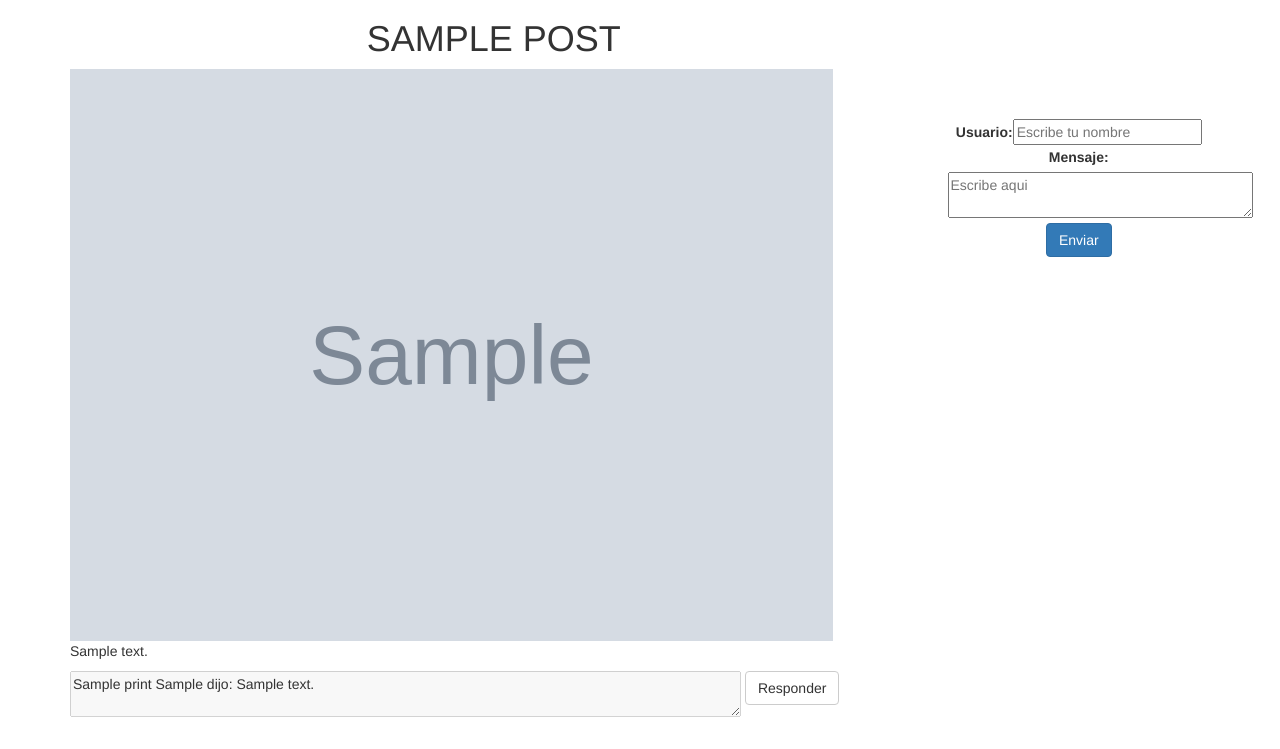
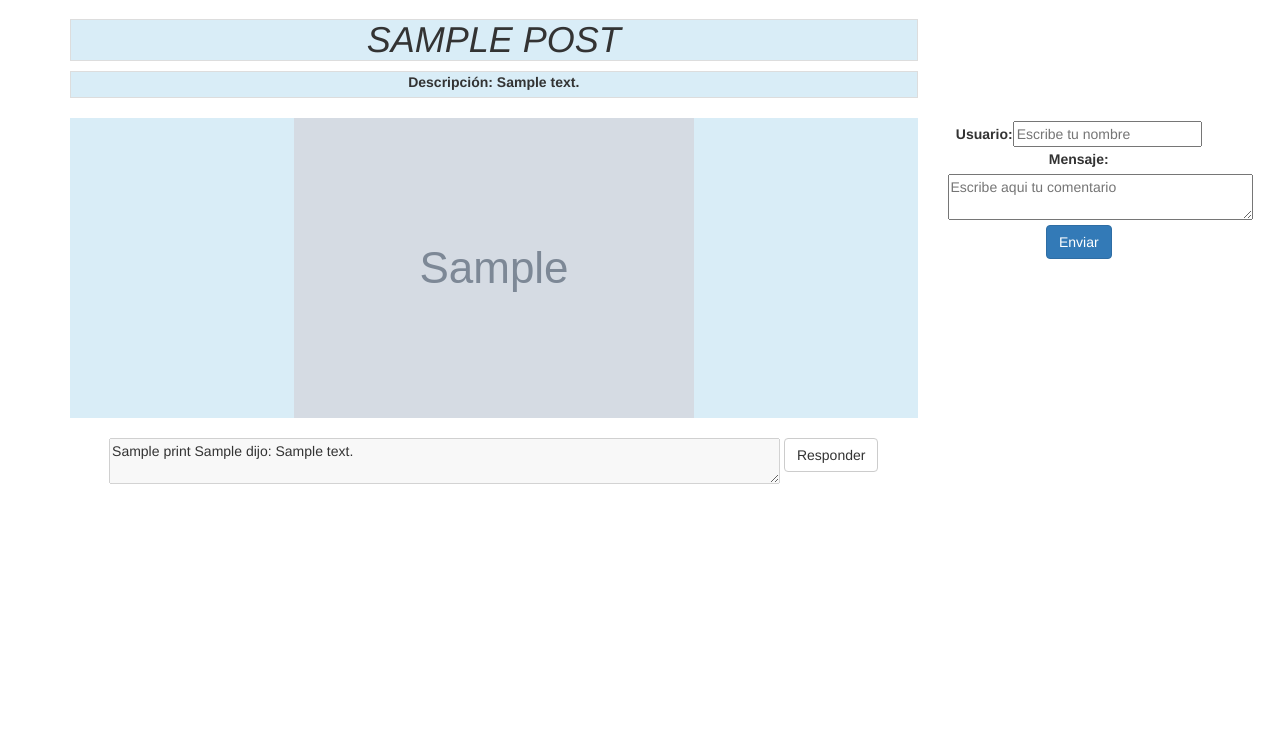
Before and after one commit to jeshf/carpinteriaramirez, a Django app: template templates/image.html in a window 1280 px wide. Shown: the part 51-800 px from the top of the page. Run offline with Django 3.2, Linux system fonts and the light colour scheme; tables that the repository leaves empty hold one stand-in row (values such as "Sample post"); the template is opened without the code that fills it: values that come from a table or form of the project are taken from there, most other values are stand-ins (such as "Sample title", 1, 10 or a date in 2020); grey boxes marked "Sample" are stand-in pictures; some libraries are stand-ins or nearby versions.

Commit message:
enhacements on the image.html file

```diff
--- a/sistema/forms.py
+++ b/sistema/forms.py
@@ -4,7 +4,7 @@ class ContactForm(forms.Form):
     usuario = forms.CharField(max_length=30, widget=forms.TextInput(attrs={'placeholder':'Escribe tu nombre'}))
     mensaje = forms.CharField(
         max_length=1000,
-        widget=forms.Textarea(attrs={'rows': 2, 'cols': 35, 'placeholder':'Escribe aqui'})
+        widget=forms.Textarea(attrs={'rows': 2, 'cols': 35, 'placeholder':'Escribe aqui tu comentario'})
         #widget=forms.TextInput(attrs={'size': 20})#,
         #help_text='Escribe aqui'
     )
--- a/templates/image.html
+++ b/templates/image.html
@@ -55,7 +55,7 @@
             <div class="container">
                 <div class="row">
                     <div class="col-xs-9 col-sm-9">
-                        <h1 class="text-uppercase text-center">{{ img.postTitle }}</h1>
+                        <h1 class="bg-info table-bordered text-uppercase text-center"><i>{{ img.postTitle }}</i></h1>
                     </div>
                 </div>
             </div>
@@ -63,9 +63,10 @@
             <section>
             <div class="container">
                 <div class="row">
-                    <div class="col-xs-9 col-sm-9 ">
-                            <img class="size" src="{{ img.image.url }}">
-                        <p>{{ img.postDescription }}</p>
+                    <div class="text-center col-xs-9 col-sm-9 ">
+                        <div class="bg-info text-center table-bordered "><b>Descripción:</b> <label>{{ img.postDescription }}</label></div>
+                        <br>  <div class="bg-info" ><img src="{{ img.image.url }}"></div>
+                    <br>
                         {% if comment != 0 %}
                         {% for comments in comment %}
                             <textarea  rows="2" cols="80" disabled="True">{{ print}} {{comments.createdBy}} dijo: {{ comments.text }}</textarea>
```
Also changed, not shown: media/Botiquin.jpg (added), media/Closet.jpg (added).
